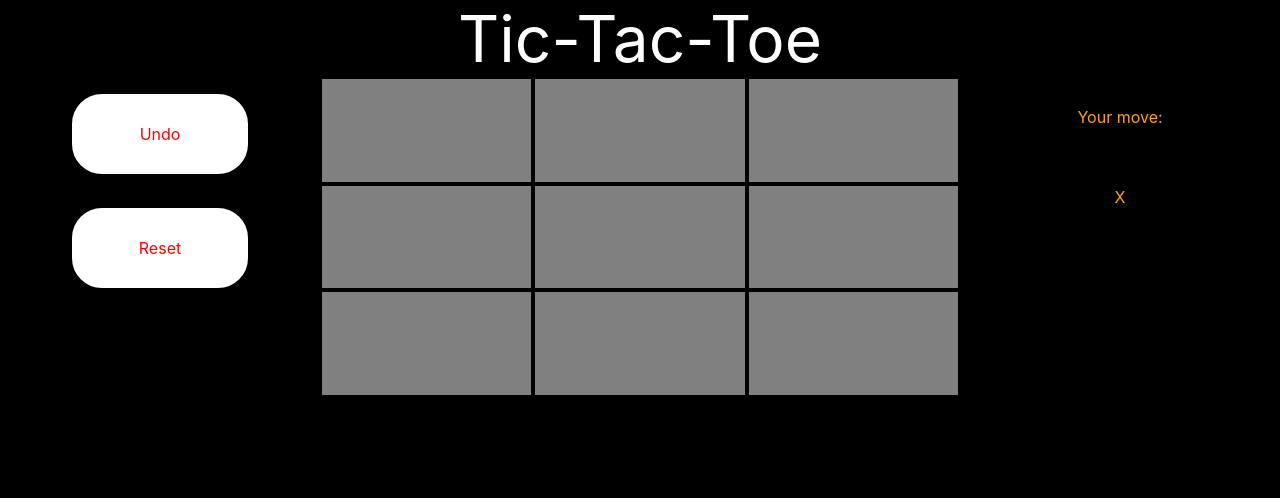
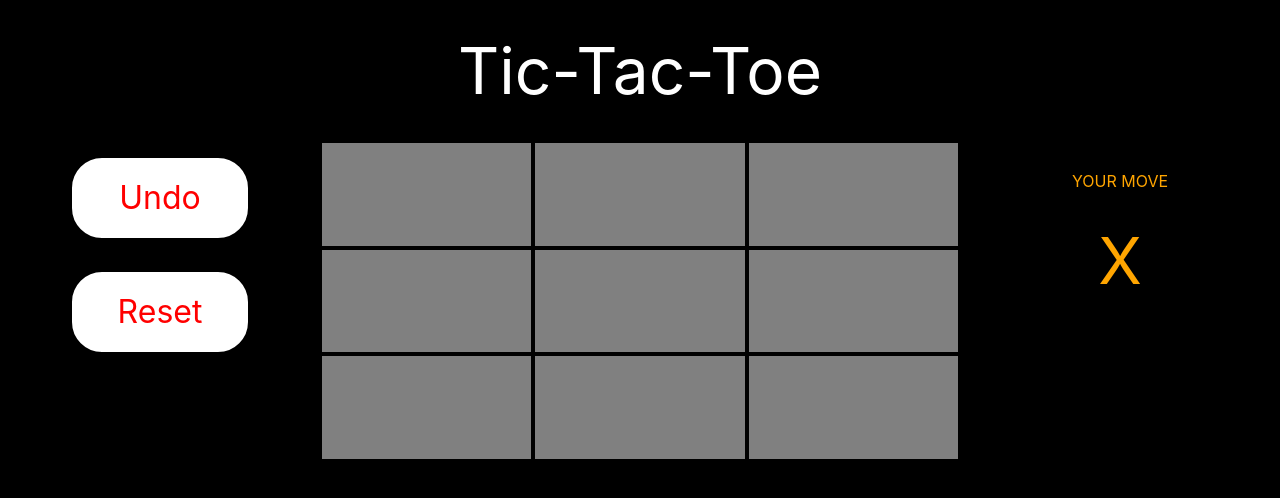
Before and after one commit to punkrockviking/React.js, a React (Vite) app: page / in a window 1280 px wide. Shown: the top 498 px of the page. Built offline with nearby package versions, Linux system fonts and the light colour scheme.

Commit message:
(feat) completed app

```diff
--- a/src/App.css
+++ b/src/App.css
@@ -21,7 +21,7 @@ main {
 
 .column2 {
   flex: 6;
-  color: green;
+  color: white;
   flex-direction: column;
 }
 
@@ -32,6 +32,7 @@ main {
 
 .title {
   display: flex;
+  padding: 2rem;
   justify-content: center;
   font-size: 4rem;
   color: white;
@@ -42,6 +43,11 @@ main {
   flex: 6;
   flex-direction: column;
   height: 100%;
+  /* box-shadow:
+    0 0 2rem 0.5rem #fff,
+    0 0 1rem 0.2rem #f0f,
+    0 0 1rem 0.5rem #0ff;
+  */
 }
 
 .row {
@@ -59,18 +65,31 @@ main {
   align-items: center;
   border: 2px solid black;
   background-color: grey;
+  font-size: 4rem;
 }
 
 .space-container:hover {
   background-color: white;
+  color: black;
 
 }
 
 .button {
   width: 55%;
   margin: 15px 35px;
+  cursor: pointer;
   border: 2px solid black;
   border-radius: 2rem;
   background-color: white;
   color: red;
+  font-size: 2rem;
 }
+
+.button:hover {
+  background-color: red;
+  color: white;
+}
+
+.token-style {
+  font-size: 4rem;
+}
--- a/src/App.jsx
+++ b/src/App.jsx
@@ -1,90 +1,10 @@
 import React, { Component } from 'react';
 import './App.css';
+import GameBoard from './components/GameBoard';
+import MessageBoard from './components/MessageBoard';
+import TurnTracker from './components/TurnTracker';
+import Button from './components/Button'
 
-
-// components
-/*
-- buttons
-- board
-  - spaces
-- message board
-- turn tracker
-*/
-
-// visually distinguish the last move made
-
-class GameBoard extends Component {
-  render() {
-    console.log(this)
-    const { board, placeToken } = this.props
-
-    return (
-      <div className='game-board'>
-        {board.map((row, rowIndex) => (
-          <div key={rowIndex} className='row'>
-            {row.map((value, colIndex) => (
-              <div key={colIndex} className='space-container' onClick={() => placeToken(rowIndex, colIndex)}>
-                <Space token={value} />
-              </div>
-            ))}
-          </div>
-        ))}
-      </div>
-    )
-  }
-}
-
-class Space extends Component {
-  render() {
-    const { token } = this.props
-    return (
-      <div>
-        {token}
-      </div>
-    )
-  }
-}
-
-class MessageBoard extends Component {
-  render() {
-    const { messageText } = this.props
-    return (
-      <div>
-        {messageText}
-      </div>
-    )
-  }
-}
-
-class TurnTracker extends Component {
-  render() {
-    const { isXturn } = this.props
-    return (
-      <div>
-        <div>
-          Your move:
-        </div>
-        <div>
-          {isXturn ? 'X' : 'O'}
-        </div>
-      </div>
-    )
-  }
-}
-
-class Button extends Component {
-  render() {
-    const { buttonText, handleClick, style } = this.props
-    // console.log('click handler', handleClick)
-    return (
-      <div className={style} onClick={handleClick}>
-        {buttonText}
-      </div>
-    )
-  }
-}
-
-//class App extends React.Compnent
 class App extends Component {
   constructor(props) {
     super(props)
@@ -231,7 +151,6 @@ need to figure out how, when, and where to call those methods
   render() {
     return (
       <main>
-
         <div className='title' >
           Tic-Tac-Toe
         </div>
@@ -248,7 +167,7 @@ need to figure out how, when, and where to call those methods
             <MessageBoard messageText={this.state.message} />
           </div>
           <div className='column3'>
-            <TurnTracker isXturn={this.state.isXturn} />
+            <TurnTracker tokenStyle='token-style' isXturn={this.state.isXturn} />
           </div>
         </div>
       </main>
@@ -257,156 +176,3 @@ need to figure out how, when, and where to call those methods
 }
 
 export default App;
-
-
-/*
-//TIC TAC TOE
-// input coordinate (controlled via method)
-// output 'X' or 'O' into tic tac toe board (controlled via method)
-// constraints: keep track of turns, allow for reset of board, notifications for win and cat's game, only one character per space
-
-
-      <div>
-        Column 1
-        Buttons
-      </div>
-      <div>
-        Column 2
-        <div>
-          GameBoard
-        </div>
-        <div>
-          MessageBoard
-        </div>
-      </div>
-      <div>
-        Column 3
-        TurnTracker
-      </div>
-
-
-class TicTacToe {
-  constructor() {
-    this.board = [
-      ['','',''],
-      ['','',''],
-      ['','','']
-    ]
-    this.isXturn = true
-    this.numTurns = 0
-  }
-
-  takeTurn(row, col) {
-    this.placeToken(row, col)
-    if (this.hasWinner() || this.isCatsGame()) {
-      this.resetBoard()
-    }
-  }
-
-  // method to place a mark
-  placeToken(row, col) {
-
-    // if space has token, error message
-    if (this.board[row][col]) {
-      console.log('error: space already has a token!')
-      return
-    }
-    // replace empty space with token
-    this.board[row][col] = this.isXturn ? 'X' : 'O'
-    console.log(this.board)
-    // flip flag
-    this.isXturn = !this.isXturn
-    this.numTurns ++
-
-  }
-
-  hasWinner() {
-    // only check to see if hasWinner if this.numTurns >= 5
-    if (this.numTurns < 5) {
-      return false
-    }
-    // 3 tokens in a row (vert, horiz, or diag) wins game
-    // whole row or col has same token
-    for (let i = 0; i < this.board.length; i++) {
-      const isRowWinner = this.board[i][0] && this.board[i][0] === this.board[i][1] && this.board[i][1] === this.board[i][2]
-      const isColWinner = this.board[0][i] && this.board[0][i] === this.board[1][i] && this.board[1][i] === this.board[2][i]
-      if (isRowWinner) {
-        // winner winner chicken hasWinner
-        this.declareWinner(this.board[i][0])
-        return true
-      }
-      if (isColWinner) {
-        this.declareWinner(this.board[0][i])
-        return true
-      }
-    }
-    // whole diag
-    const isLeftDiagWinner = this.board[0][0] && this.board[0][0] === this.board[1][1] && this.board[1][1] === this.board[2][2]
-    const isRightDiagWinner = this.board[0][2] && this.board[0][2] === this.board[1][1] && this.board[1][1] === this.board[2][0]
-    if (isLeftDiagWinner || isRightDiagWinner) {
-      this.declareWinner(this.board[1][1])
-      return true
-    }
-    return false
-  }
-
-  declareWinner(winner) {
-    console.log(`${winner} is the winner!`)
-  }
-
-  isCatsGame() {
-    if (this.numTurns === 9) {
-      console.log('Cat's game! Play again!')
-      return true
-    }
-    return false
-  }
-
-  resetBoard() {
-    this.board = [
-      ['','',''],
-      ['','',''],
-      ['','','']
-    ]
-    this.isXturn = true
-    this.numTurns = 0
-  }
-}
-
-const firstGame = new TicTacToe()
-firstGame.takeTurn(0,2)
-firstGame.takeTurn(2,1)
-firstGame.takeTurn(1,1)
-firstGame.takeTurn(1,2)
-firstGame.takeTurn(2,0)
-firstGame.takeTurn(0,2)
-firstGame.takeTurn(2,1)
-firstGame.takeTurn(1,1)
-firstGame.takeTurn(1,2)
-firstGame.takeTurn(2,0)
-
-firstGame.hasWinner()
-
-
-*/
-
-
-    /*
-       <div className='game-board'>
-        <div className='row'>
-          <Space token={board[0][0]} handleClick=''/>
-          <Space token={board[0][1]} handleClick=''/>
-          <Space token={board[0][2]} handleClick=''/>
-        </div>
-        <div className='row'>
-          <Space token={board[1][0]} handleClick=''/>
-          <Space token={board[1][1]} handleClick=''/>
-          <Space token={board[1][2]} handleClick=''/>
-        </div>
-        <div className='row'>
-          <Space token={board[2][0]} handleClick=''/>
-          <Space token={board[2][1]} handleClick=''/>
-          <Space token={board[2][2]} handleClick=''/>
-        </div>
-      </div>
-    */
--- /dev/null
+++ b/src/components/Button.jsx
@@ -0,0 +1,15 @@
+import React, { Component } from 'react';
+
+class Button extends Component {
+  render() {
+    const { buttonText, handleClick, style } = this.props
+    // console.log('click handler', handleClick)
+    return (
+      <div className={style} onClick={handleClick}>
+        {buttonText}
+      </div>
+    )
+  }
+}
+
+export default Button
--- /dev/null
+++ b/src/components/GameBoard.jsx
@@ -0,0 +1,25 @@
+import React, { Component } from 'react';
+import Space from './Space'
+
+
+class GameBoard extends Component {
+  render() {
+    const { board, placeToken } = this.props
+
+    return (
+      <div className='game-board'>
+        {board.map((row, rowIndex) => (
+          <div key={rowIndex} className='row'>
+            {row.map((value, colIndex) => (
+              <div key={colIndex} className='space-container' onClick={() => placeToken(rowIndex, colIndex)}>
+                <Space token={value} />
+              </div>
+            ))}
+          </div>
+        ))}
+      </div>
+    )
+  }
+}
+
+export default GameBoard
--- /dev/null
+++ b/src/components/MessageBoard.jsx
@@ -0,0 +1,15 @@
+import React, { Component } from 'react';
+
+
+class MessageBoard extends Component {
+  render() {
+    const { messageText } = this.props
+    return (
+      <div>
+        {messageText}
+      </div>
+    )
+  }
+}
+
+export default MessageBoard
--- /dev/null
+++ b/src/components/Space.jsx
@@ -0,0 +1,15 @@
+import React, { Component } from 'react';
+
+
+class Space extends Component {
+  render() {
+    const { token } = this.props
+    return (
+      <div>
+        {token}
+      </div>
+    )
+  }
+}
+
+export default Space
--- /dev/null
+++ b/src/components/TurnTracker.jsx
@@ -0,0 +1,19 @@
+import React, { Component } from 'react';
+
+class TurnTracker extends Component {
+  render() {
+    const { isXturn, tokenStyle } = this.props
+    return (
+      <div>
+        <div>
+          YOUR MOVE
+        </div>
+        <div className={tokenStyle}>
+          {isXturn ? 'X' : 'O'}
+        </div>
+      </div>
+    )
+  }
+}
+
+export default TurnTracker
```
